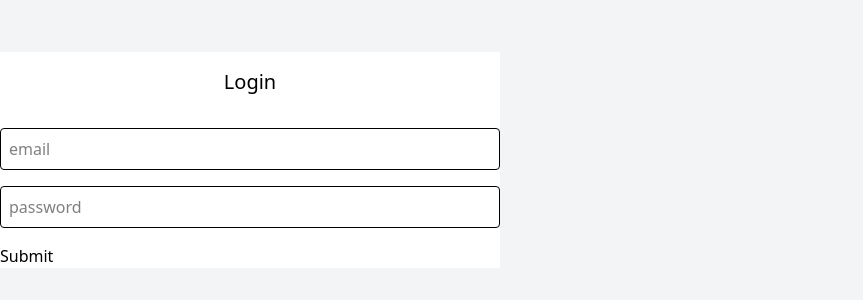
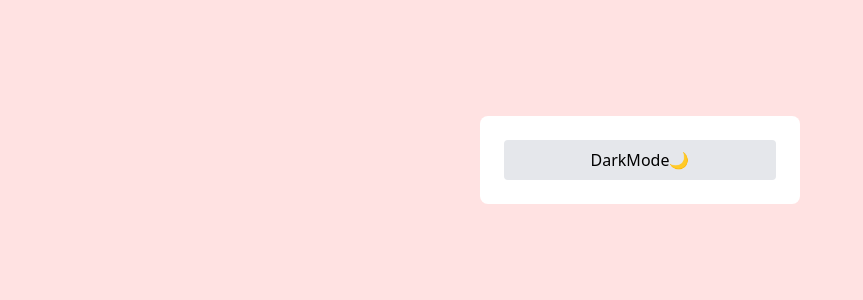
Before and after one commit to SoumitraMaity14/React, a React (Vite) app in the folder My-qsn/: page / in a window 1280 px wide. Shown: the part 240-540 px from the top of the page, without its empty margins (0-863 px from the left). Built offline with nearby package versions, Linux system fonts and the light colour scheme.

Commit message:
toggle button for dark/light done

```diff
--- a/My-qsn/src/App.tsx
+++ b/My-qsn/src/App.tsx
@@ -21,6 +21,7 @@ import { PaginationPractice } from './components/pagination/PaginationPractice'
 import { AccordianPractice } from './components/accordian/AccordianPractice'
 import { Modalpopup } from './components/modal/Modalpopup'
 import { InputValidation } from './components/input-validation/InputValidation'
+import { ToggleButton } from './components/toggle/ToggleButton'
 
 
 
@@ -28,7 +29,8 @@ function App() {
 
   return (
     <>
-    <InputValidation/>
+    <ToggleButton/>
+    {/* <InputValidation/> */}
     {/* <Modalpopup/> */}
     {/* <AccordianPractice/> */}
     {/* <PaginationPractice/> */}
--- /dev/null
+++ b/My-qsn/src/components/toggle/ToggleButton.tsx
@@ -0,0 +1,27 @@
+import { useEffect, useState } from "react"
+
+
+export const ToggleButton = () => {
+    const [darkMode, setDarkMode]=useState(false)
+
+    useEffect(()=>{
+        if(darkMode){
+            document.documentElement.classList.add("dark")
+        }
+        else{
+            document.documentElement.classList.remove("dark")
+        }
+    }, [darkMode])
+
+  return (
+    <div className="min-h-screen flex items-center justify-center bg-red-100 dark:bg-gray-900 transition-colors">
+        <div className="bg-white dark:bg-gray-800 p-6 rounded-lg w-[320px] space-y-4">
+            <button onClick={()=>setDarkMode(!darkMode)} className="w-full  py-2 rounded bg-gray-200 dark:bg-gray-700 text-black dark:text-white">
+                {darkMode? "LightMode☀️": "DarkMode🌙"}
+            </button>
+
+        </div>
+
+    </div>
+  )
+}
--- a/My-qsn/src/index.css
+++ b/My-qsn/src/index.css
@@ -1 +1,5 @@
 @import "tailwindcss";
+
+/* This tells Tailwind that the 'dark' variant should trigger
+   whenever the .dark class is present on the html/body */
+@variant dark (&:where(.dark, .dark *));
```
